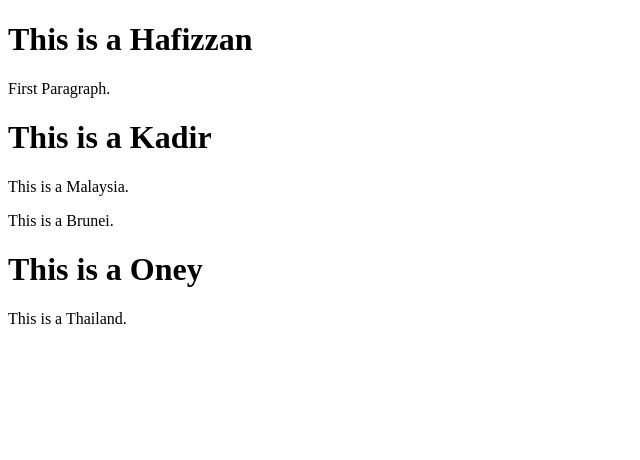
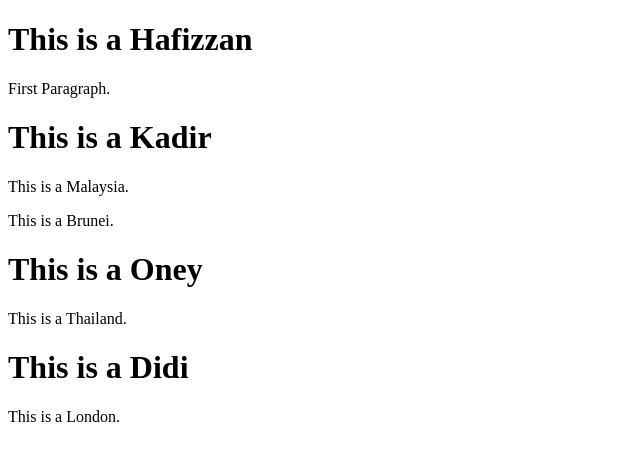
Before and after one commit to devstrade/learning-git, a plain HTML site: page index.html in a window 1280 px wide. Shown: the whole page, without its empty margins (0-640 px from the left). Drawn offline with Linux system fonts and the light colour scheme.

Commit message:
Update index.html

```diff
--- a/index.html
+++ b/index.html
@@ -15,8 +15,12 @@
 
 
   <p>This is a Brunei.</p>
+
   <h1>This is a Oney</h1>
   <p>This is a Thailand.</p>
+  <h1>This is a Didi</h1>
+  <p>This is a London.</p>
+
 
 
 </body>
```
